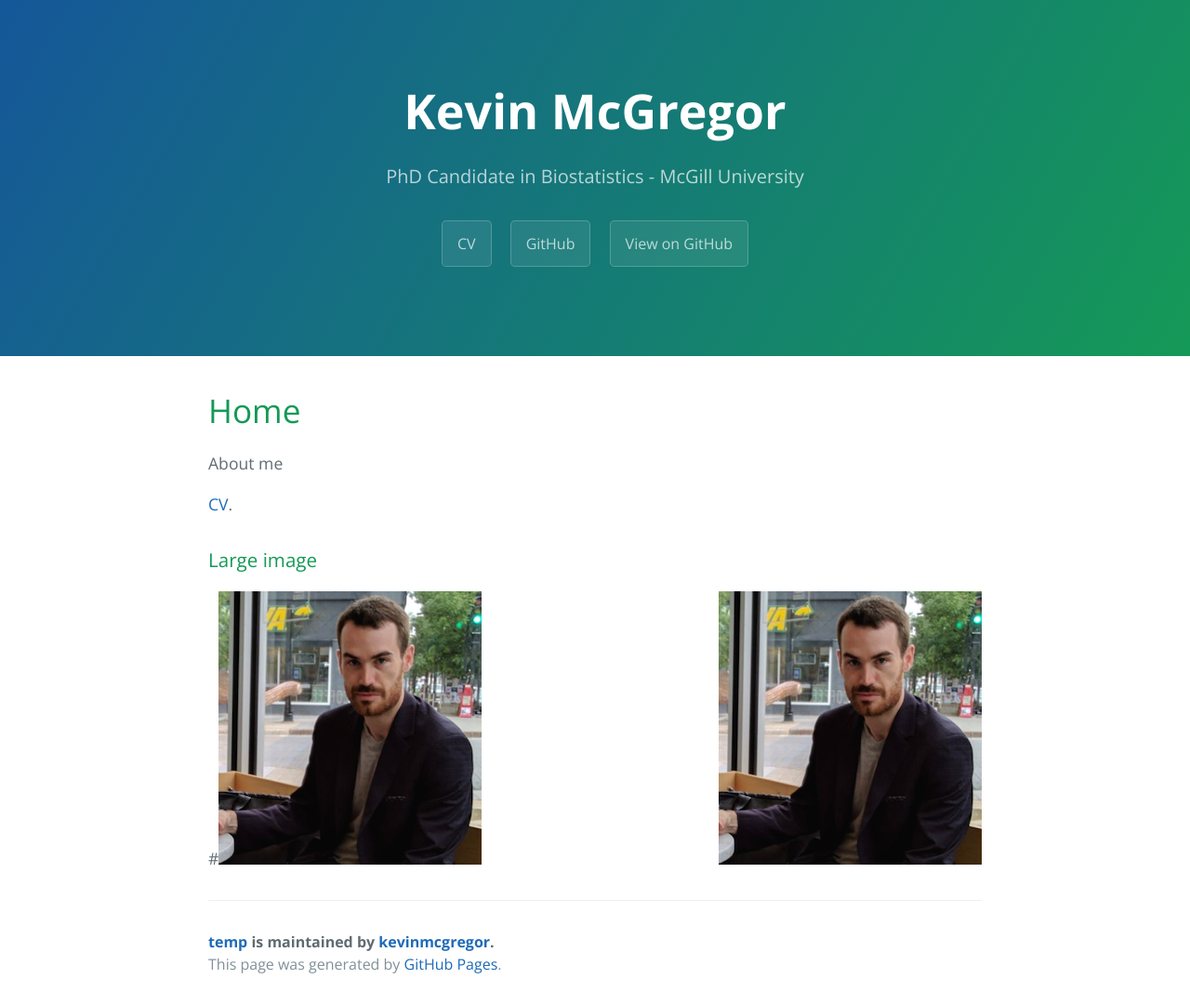
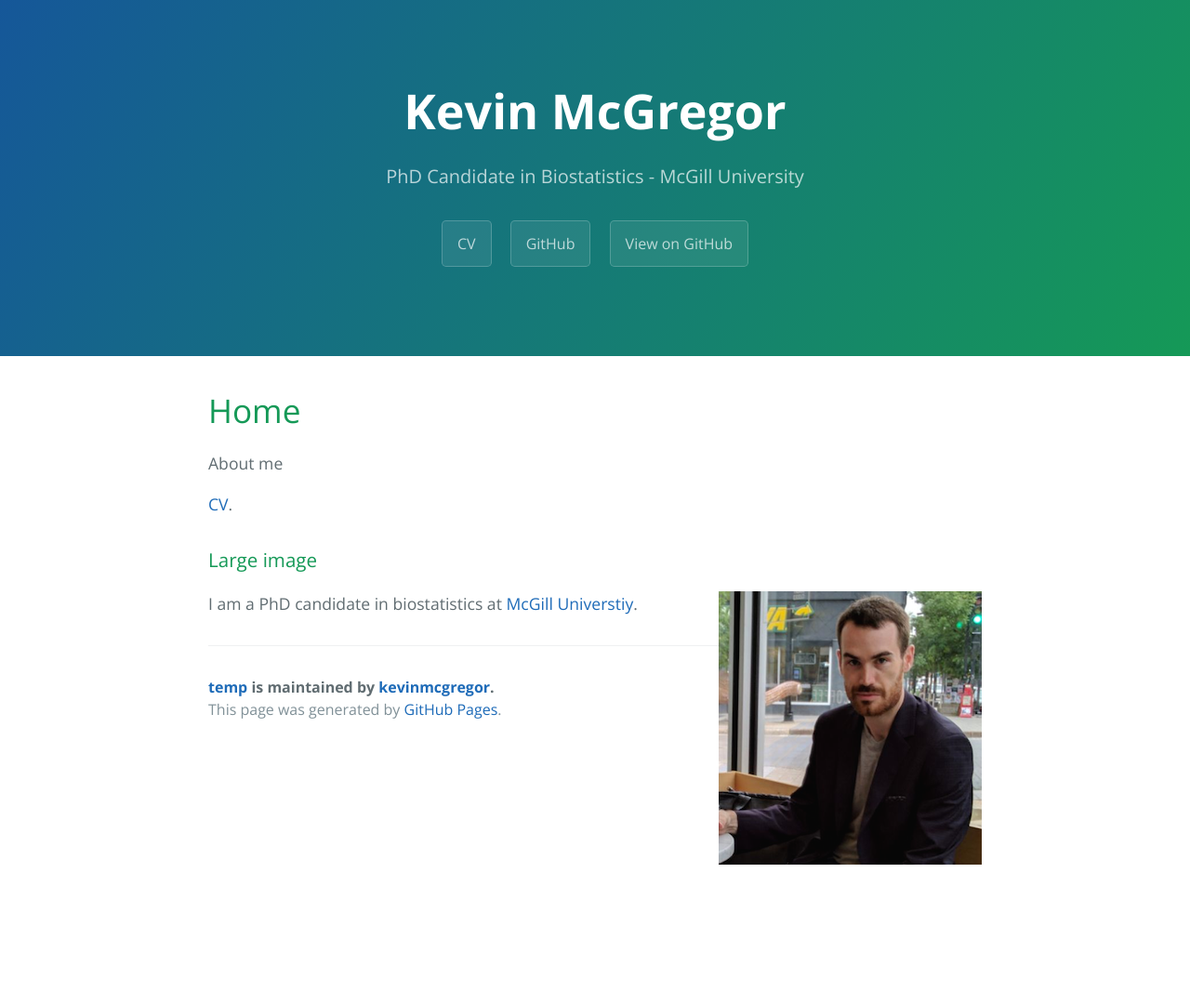
Before and after one commit to kevinmcgregor/temp, a Jekyll site: the page built from index.md, in a window 1280 px wide. Shown: the whole page at 93% size. Built offline with Jekyll 4.4.1, drawn with Linux system fonts in a browser that asks for light colours; our own code applies the rules of GitHub Pages for plain Markdown files; after the commit the page ends 930 px from its top, so only the background shows below that.

Commit message:
link to mcgill site

```diff
--- a/index.md
+++ b/index.md
@@ -11,4 +11,5 @@ About me
 ### Large image
 
 <img align="right" src="./pictures/kevin_picture.png" />
-#![Octocat](./pictures/kevin_picture.png)
+
+I am a PhD candidate in biostatistics at [McGill Universtiy](https://www.mcgill.ca/epi-biostat-occh/academic-programs/grad/biostatistics).
```
